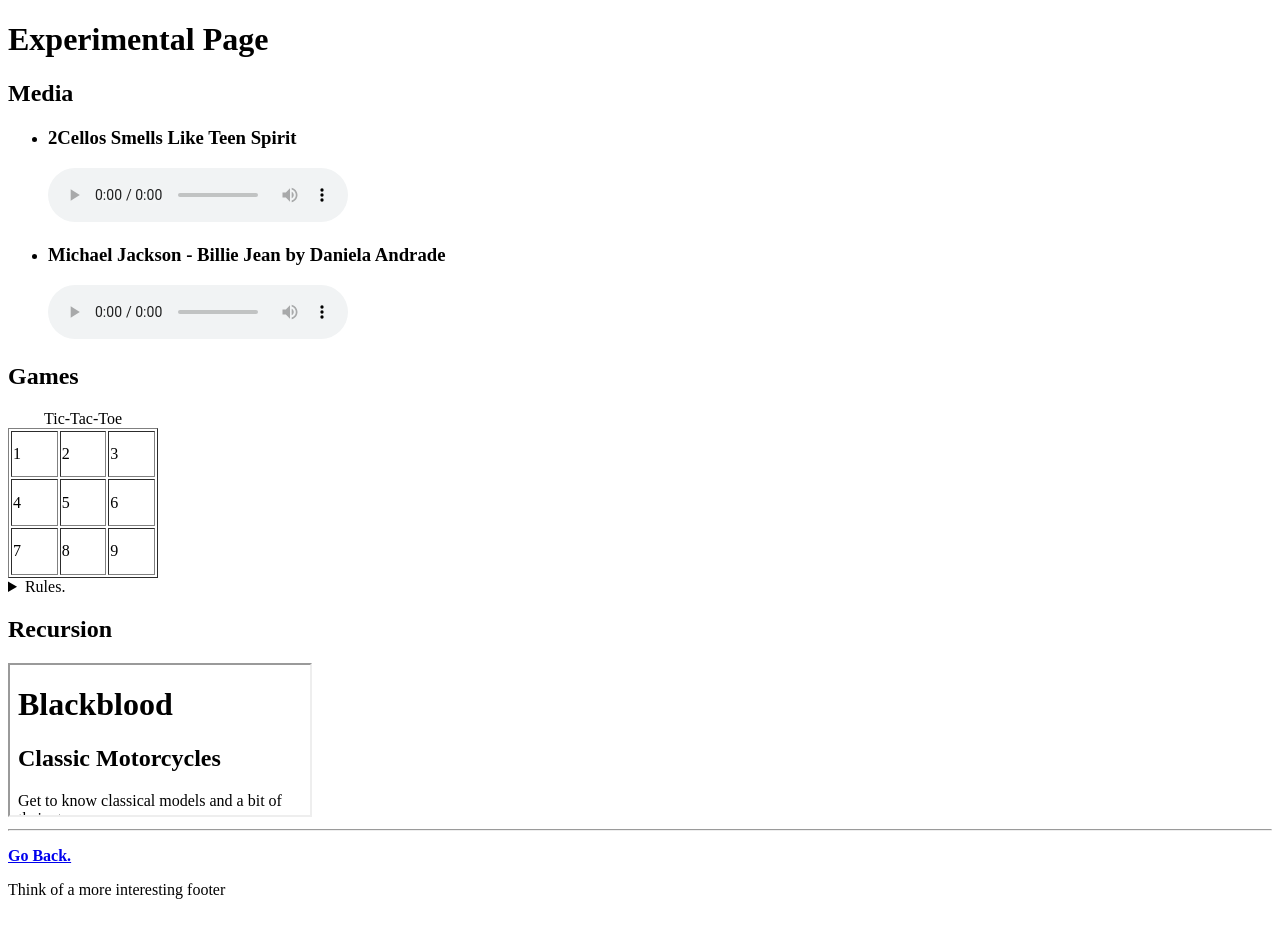
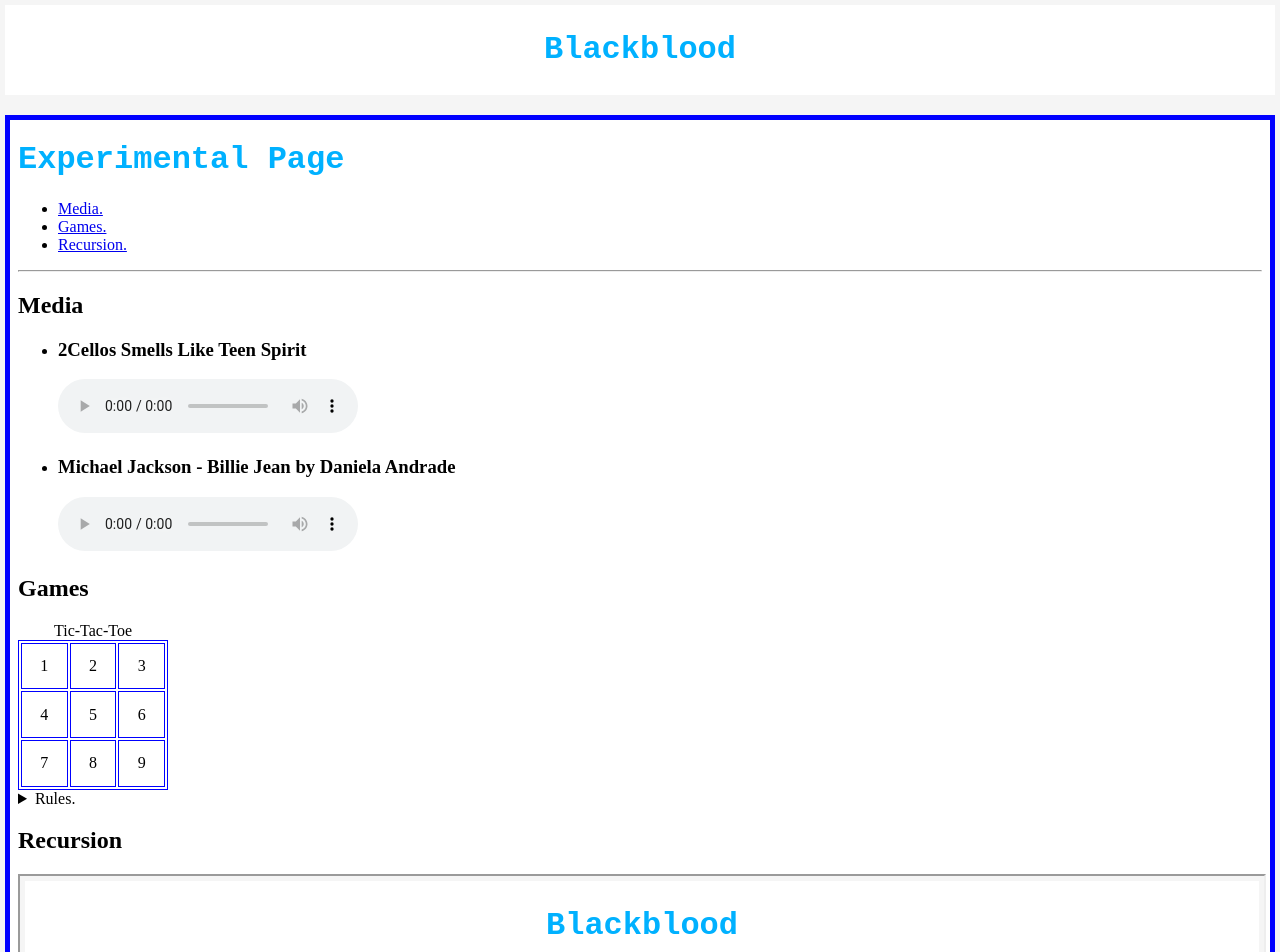
Before and after one commit to experimental-web-dev/experimental-web-dev.github.io, a plain HTML site: page experimental.html in a window 1280 px wide. Shown: the top 952 px of the page. Before the commit the page ends 915 px from the top, so only its background shows below. Drawn offline with Linux system fonts and the light colour scheme.

Commit message:
Starting CSS.

```diff
--- /dev/null
+++ b/css/style.css
@@ -0,0 +1,72 @@
+html, body{
+	background-color: whitesmoke;
+	margin:  0;
+	padding: 0;
+	height:  100%;
+}
+
+#container {
+    min-height:100%;
+    position:relative;
+}
+
+#main {
+	padding: 0px;
+	padding-bottom: 80px;
+	min-height: 100%;
+}
+
+header{
+	background-color: white;
+	margin:  5px;
+	padding: 5px;
+	text-align: center;
+}
+
+main{
+	background-color: white;
+	margin-top: 20px;
+	margin-right: 5px;
+	margin-left: 5px;
+	border: 5px;
+	border-color: blue;
+	border-style: solid;
+	padding-right: 8px;
+	padding-left: 8px;
+	padding-top: 0px;
+	padding-bottom: 5px;
+}
+
+footer{
+	position: absolute;
+	bottom: 0;
+	width: 100%;
+	height:  80px;
+	background:whitesmoke;
+	font-family: Courier New;
+	text-align: center;
+}
+
+iframe{
+	width:  100%;
+	height:  500px;
+}
+
+table{
+	height:  150px;
+	width:  150px;
+	text-align: center;
+}
+
+table, th, td{
+	border:  1px solid blue;
+}
+
+h1{
+	font-family: Courier New;
+	color: #00b1ff;
+}
+
+img{
+	width: 50%;
+}
--- a/experimental.html
+++ b/experimental.html
@@ -6,13 +6,32 @@
 		Blackblood
 	</title>
 	<link rel="icon" type="image/jpg" href="imgs/pageIcon.jpg"/>
+	<link rel="stylesheet" href="css/style.css"/>
 </head>
 <body>
+	<div id="container">
+		<header>
+			<h1>Blackblood</h1>
+		</header>
+		<div id="main">
 			<main>
 				<h1>Experimental Page</h1>
-
+				<nav>
+					<ul>
+						<li>
+							<a href="#media">Media.</a>
+						</li>
+						<li>
+							<a href="#games">Games.</a>
+						</li>
+						<li>
+							<a href="#recursion">Recursion.</a>
+						</li>
+					</ul>
+				</nav>
+				<hr>
 				<section>
-			<h2>Media</h2>
+					<h2 id="media">Media</h2>
 					<ul>
 						<li>
 							<h3>2Cellos Smells Like Teen Spirit</h3>
@@ -26,9 +45,9 @@
 				</section>
 
 				<section>
-			<h2>Games</h2>
+					<h2 id="games">Games</h2>
 					<div>
-				<table border = "1" width=150 height=150>
+						<table>
 							<caption>Tic-Tac-Toe</caption>
 							<tr>
 								<td>1</td><td>2</td><td>3</td>
@@ -52,17 +71,19 @@
 				</section>
 
 				<section>
-			<h2>Recursion</h2>
+					<h2 id=recursion>Recursion</h2>
 					<iframe src="index.html" title="Recursion" name="indexPage"></iframe>
 				</section>
 
 			</main>
+		</div>
 		<footer>
 			<hr>
 			<a href="index.html">
-			<p><b>Go Back.</b></p>
+				<p class="Blackblood"><b>Blackblood</b></p>
 			</a>
-		<p>Think of a more interesting footer</p>
+			<p> David A.</p>
 		</footer>
+	</div>
 </body>
 </html>
--- a/index.html
+++ b/index.html
@@ -6,19 +6,23 @@
 		Blackblood
 	</title>
 	<link rel="icon" type="image/jpg" href="imgs/pageIcon.jpg" />
+	<link rel="stylesheet" href="css/style.css" />
 </head>
 <body>
+	<div id="container">
+		<header>
+			<h1>Blackblood</h1>
+		</header>
+		<div id="main">
 			<main>
-		<h1>Blackblood</h1>
-
 				<section>
 					<h2>Classic Motorcycles</h2>
 					<p>Get to know classical models and a bit of their story.</p>
 					<a href="classicMotorcycles.html">
 						<figure>
-					<img src =  "imgs/harley-davidson-iron-883.jpg" width= "50%" alt = "Motorcycle" />
+							<img src =  "imgs/harley-davidson-iron-883.jpg" alt = "Motorcycle" />
 							<figcaption>
-						Classics
+								Classic Motorcycles.
 							</figcaption>
 						</figure>
 					</a>
@@ -29,15 +33,26 @@
 				<section>
 					<h2>Experimental Page</h2>
 					<p>
+						Find and experiment with new features.
+					</p>
 					<a href="experimental.html">
-					Find and experiment with new features.
+						<figure>
+							<img src="imgs/terminator.jpg" alt="Terminator"/>
+							<figcaption>
+								Experimental Features.
+							</figcaption>
+						</figure>
 					</a>
-			</p>
 				</section>
 			</main>
+		</div>
 		<footer>
 			<hr>
-		<p> Think of a more interesting footer</p>
+			<a href="index.html">
+				<p class="Blackblood"><b>Blackblood</b></p>
+			</a>
+			<p> David A.</p>
 		</footer>
+	</div>
 </body>
 </html>
```
Also changed, not shown: classicMotorcycles.html (+15 -6 lines), imgs/terminator.jpg (added). Lines whose indentation alone changed are shown as unchanged.
